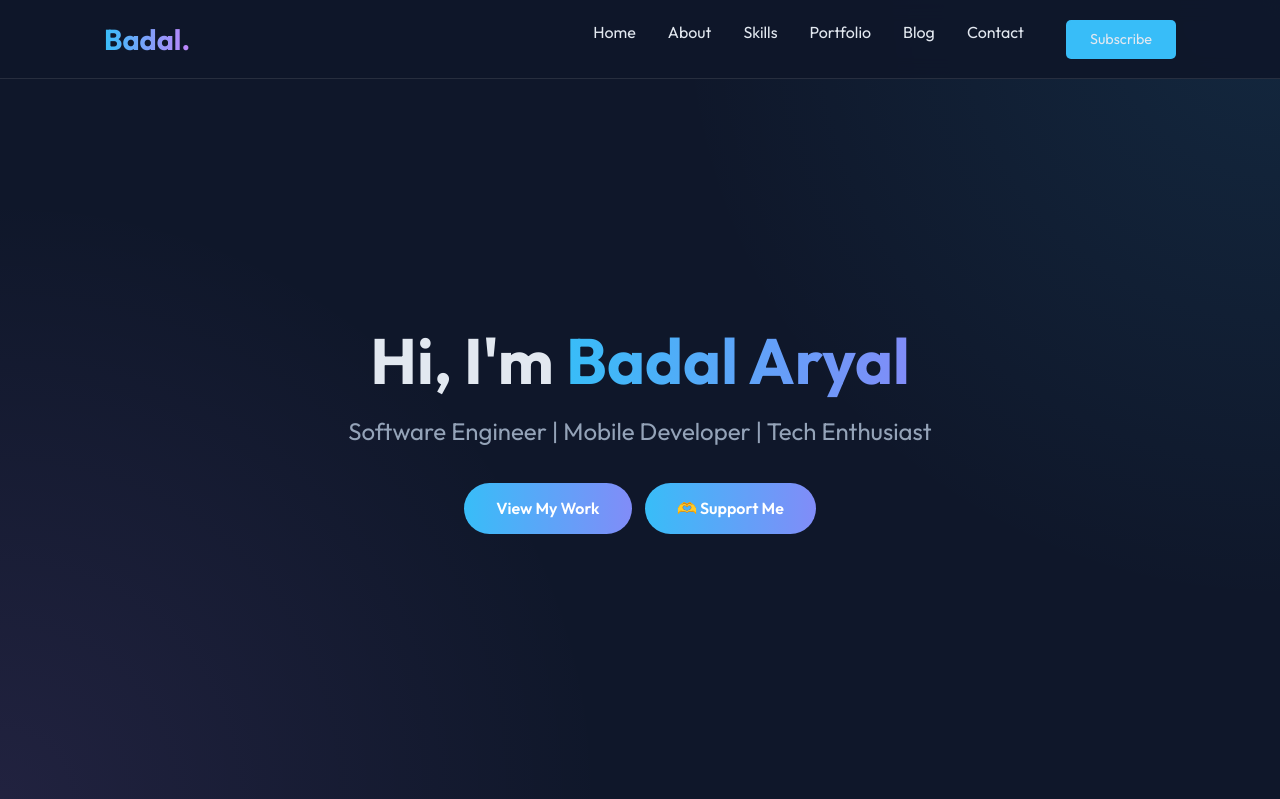
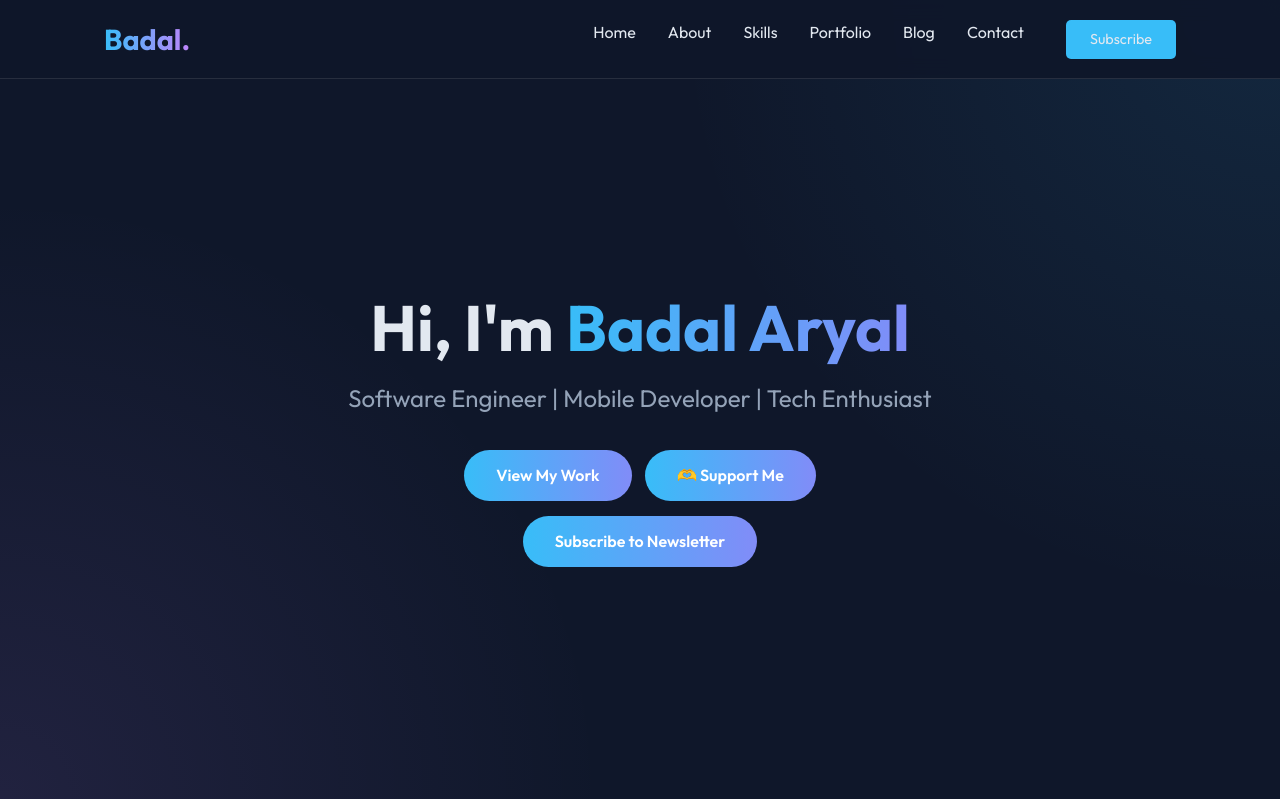
Before and after one commit to badalaryal11/personal-blog, a Django app: page / in a window 1280 px wide. Shown: the top 799 px of the page. Run offline with Django 4.2, Linux system fonts and the light colour scheme; data comes from the database, SQL or seed files in the repository; data that the repository does not hold is empty.

Commit message:
Add Subscribe button to Hero section

```diff
--- a/blog/templates/blog/home.html
+++ b/blog/templates/blog/home.html
@@ -7,6 +7,9 @@
         <p class="subtitle">Software Engineer | Mobile Developer | Tech Enthusiast</p>
         <a href="#portfolio" class="btn btn-primary">View My Work</a>
         <a href="{% url 'buy_coffee' %}" class="btn btn-primary" style="margin-left: 10px;">🫶 Support Me</a>
+        <br>
+        <a href="#newsletter" class="btn btn-primary"
+            style="margin-top: 15px; background-color: #ff9800; border-color: #ff9800;">Subscribe to Newsletter</a>
     </div>
 </section>
 
```
